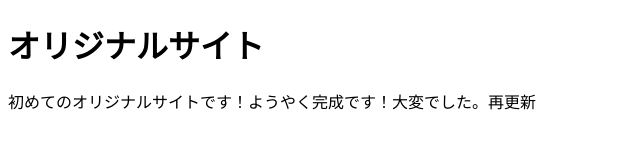
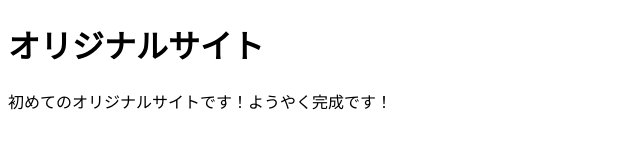
Before and after one commit to yoshiharu-tatuta/step, a plain HTML site: page index.html in a window 1280 px wide. Shown: the whole page, without its empty margins (0-640 px from the left). Drawn offline with Linux system fonts and the light colour scheme.

Commit message:
Add files via upload

```diff
--- a/index.html
+++ b/index.html
@@ -7,6 +7,6 @@
 </head>
 <body>
     <h1>オリジナルサイト</h1>
-    <p>初めてのオリジナルサイトです！ようやく完成です！大変でした。再更新</p>
+    <p>初めてのオリジナルサイトです！ようやく完成です！</p>
 </body>
 </html>
```
